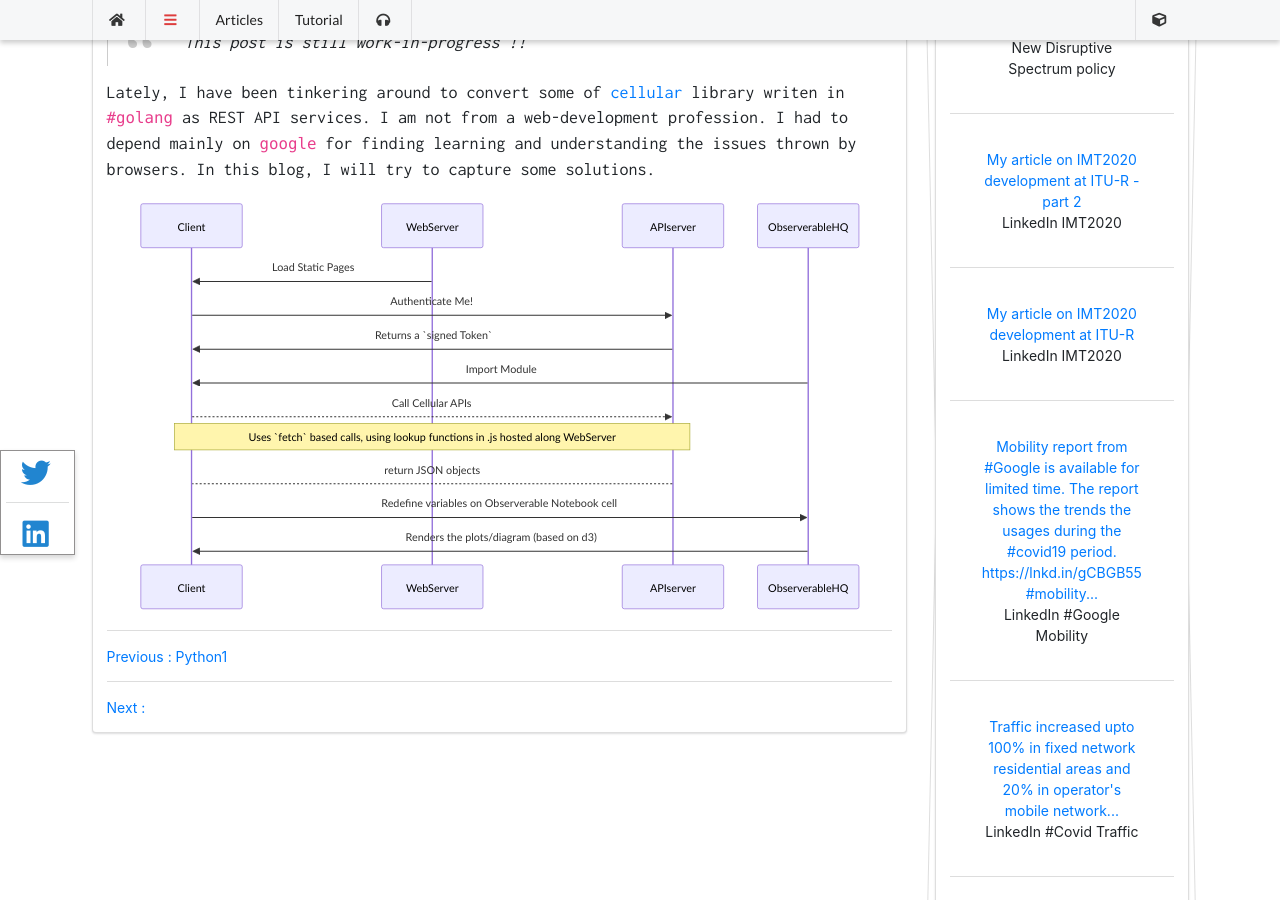
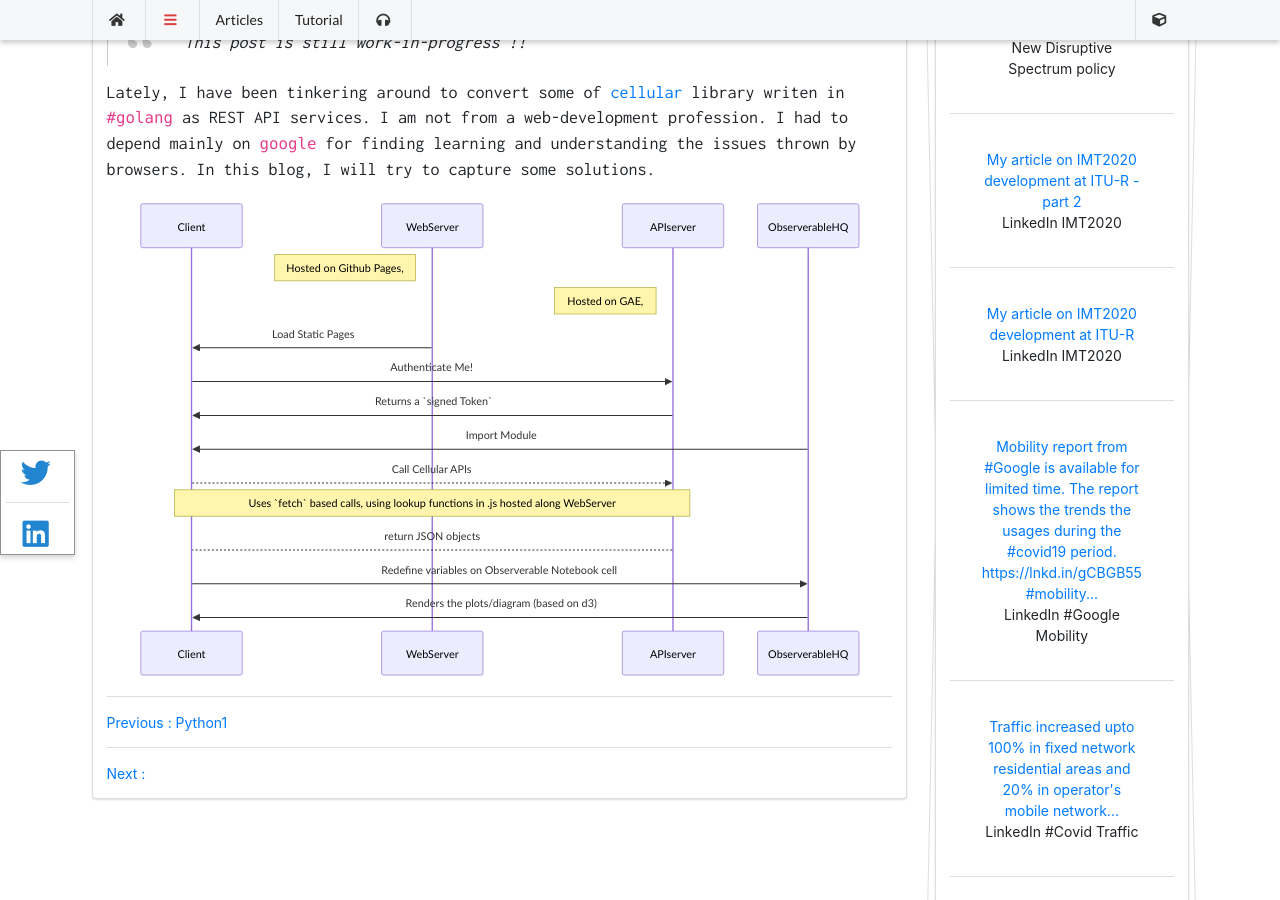
Before and after one commit to wiless/wiless.github.io, a Jekyll site: the page built from _tutorial/writingapiservice.md, in a window 1280 px wide and 900 px high, scrolled down 441 px. Built offline with Jekyll 4.4.1, drawn with Linux system fonts in a browser that asks for light colours; nearby versions of some CDN libraries; some web fonts are replaced; comment, search, counter and statistics services are not loaded; a style sheet for code colours, icons or effects is not loaded.

Commit message:
Update writingapiservice.md

```diff
--- a/_tutorial/writingapiservice.md
+++ b/_tutorial/writingapiservice.md
@@ -16,7 +16,8 @@ sequenceDiagram
     participant WebServer
     participant APIserver
     participant ObserverableHQ
-
+    Note left of WebServer: Hosted on Github Pages, #jekyl semantic-ui
+    Note left of APIserver: Hosted on GAE, #golang
     WebServer->>Client: Load Static Pages
     Client->>APIserver: Authenticate Me!
     APIserver->>Client: Returns a `signed Token`
```
